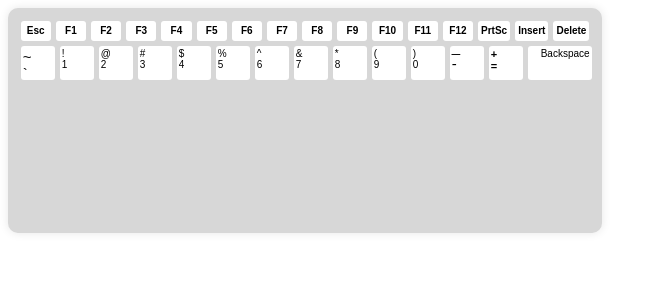
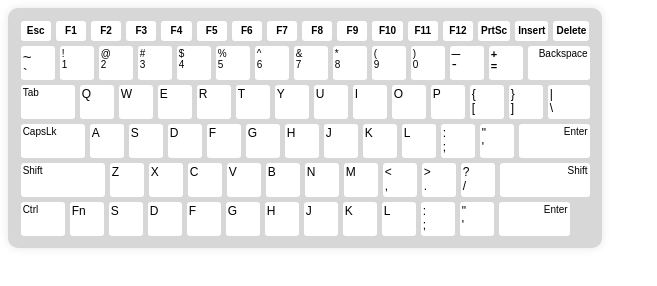
Before and after one commit to Prajwaluppalapati/shortcut-hub, a plain HTML site: page main.html in a window 1280 px wide. Shown: the whole page, without its empty margins (0-657 px from the left). Drawn offline with Linux system fonts and the light colour scheme.

Commit message:
Commit after 10 hours
-> Making the last row of the keyboard
-> Adding ID to the keys is remaining

```diff
--- a/main.css
+++ b/main.css
@@ -1,7 +1,6 @@
 
 .keyboard_rect{
     width: 45%;
-    height: 200px;
     background: rgb(215, 215, 215);
     box-shadow: 0px 0px 10px rgba(0, 0, 0, 0.1);
     border-radius: 10px;
@@ -60,3 +59,13 @@
 .number_sign_keys p{
     margin-top: -10px;
 }
+
+.letters_box{
+    height: 30px;
+    width: 30px;
+    font-size: 12px;
+    background: white;
+    font-family: sans-serif;
+    padding: 2px;
+    border-radius: 3px;
+}
--- a/main.html
+++ b/main.html
@@ -7,7 +7,6 @@
 <body>
   <div class="keyboard_rect">
 
-    <!-- Starting from Esc to Delete -->
     <div class="key_row_1">
       <div id="esc" class="func_box">Esc</div>
       <div id="f1" class="func_box">F1</div>
@@ -27,7 +26,6 @@
       <div id="delete" class="func_box">Delete</div>
     </div>
 
-    <!-- Starting from Tab to Backspace -->
     <div class="key_row_2">
         <div class="number_sign_keys_1" id="~">~ <br> `</div>
         <div class="number_sign_keys" id="1">! <br> 1</div>
@@ -42,9 +40,74 @@
         <div class="number_sign_keys" id="0">) <br> 0</div>
         <div class="number_sign_keys" id="underscore" style="font-size: 15px;"><p>_ <br> -</p></div>
         <div class="number_sign_keys" id="plus" style="font-size: 11px; font-weight: 550;">+ <br> =</div>
-        <div class="number_sign_keys" id="backspace" style="text-align: right; width: 60px;">Backspace</div>
+        <div class="number_sign_keys" id="backspace" style="text-align: right; font-size: 10px; width: 58px;">Backspace</div>
+    </div>
+
+    <div class="key_row_1">
+      <div id="tab" class="letters_box" style="width: 50px; font-size: 10px;">Tab</div>
+      <div id="q" class="letters_box">Q</div>
+      <div id="w" class="letters_box">W</div>
+      <div id="e" class="letters_box">E</div>
+      <div id="r" class="letters_box">R</div>
+      <div id="t" class="letters_box">T</div>
+      <div id="y" class="letters_box">Y</div>
+      <div id="u" class="letters_box">U</div>
+      <div id="i" class="letters_box">I</div>
+      <div id="o" class="letters_box">O</div>
+      <div id="p" class="letters_box">P</div>
+      <div id="flower_brk_left" class="letters_box">{ <br> [ </div>
+      <div id="flower_brk_right" class="letters_box">} <br> ]</div>
+      <div id="slash" class="letters_box" style="width: 38px;">| <br> \</div>
+    </div>
+
+     <div class="key_row_1">
+      <div id="tab" class="letters_box" style="width: 60px; font-size: 10px;">CapsLk</div>
+      <div id="q" class="letters_box">A</div>
+      <div id="w" class="letters_box">S</div>
+      <div id="e" class="letters_box">D</div>
+      <div id="r" class="letters_box">F</div>
+      <div id="y" class="letters_box">G</div>
+      <div id="u" class="letters_box">H</div>
+      <div id="i" class="letters_box">J</div>
+      <div id="o" class="letters_box">K</div>
+      <div id="p" class="letters_box">L</div>
+      <div id="flower_brk_left" class="letters_box">: <br> ; </div>
+      <div id="flower_brk_right" class="letters_box">" <br> '</div>
+      <div id="slash" class="letters_box" style="width: 67px; text-align: right; font-size: 10px;">Enter</div>
+    </div>
+
+     <div class="key_row_1">
+      <div id="tab" class="letters_box" style="width: 80px; font-size: 10px;">Shift</div>
+      <div id="q" class="letters_box">Z</div>
+      <div id="w" class="letters_box">X</div>
+      <div id="e" class="letters_box">C</div>
+      <div id="u" class="letters_box">V</div>
+      <div id="i" class="letters_box">B</div>
+      <div id="o" class="letters_box">N</div>
+      <div id="p" class="letters_box">M</div>
+      <div id="flower_brk_left" class="letters_box">< <br> , </div>
+      <div id="flower_brk_right" class="letters_box">> <br> .</div>
+      <div id="flower_brk_right" class="letters_box">? <br> /</div>
+      <div id="slash" class="letters_box" style="width: 86px; text-align: right; font-size: 10px;">Shift</div>
+    </div>
+
+      <div class="key_row_1">
+      <div id="tab" class="letters_box" style="width: 40px; font-size: 10px;">Ctrl</div>
+      <div id="q" class="letters_box">Fn</div>
+      <div id="w" class="letters_box">S</div>
+      <div id="e" class="letters_box">D</div>
+      <div id="r" class="letters_box">F</div>
+      <div id="y" class="letters_box">G</div>
+      <div id="u" class="letters_box">H</div>
+      <div id="i" class="letters_box">J</div>
+      <div id="o" class="letters_box">K</div>
+      <div id="p" class="letters_box">L</div>
+      <div id="flower_brk_left" class="letters_box">: <br> ; </div>
+      <div id="flower_brk_right" class="letters_box">" <br> '</div>
+      <div id="slash" class="letters_box" style="width: 67px; text-align: right; font-size: 10px;">Enter</div>
     </div>
   </div>
+
     <script src="main.js"></script>
 </body>
 </html>
--- a/main.js
+++ b/main.js
@@ -224,3 +224,33 @@ document.addEventListener("keyup", (e) => {
     printscreen.style.backgroundColor = "";
   }
 });
+
+//insert
+const insert = document.getElementById("insert");
+
+document.addEventListener("keydown", (e) => {
+  if (e.key === "Insert") {
+    insert.style.backgroundColor = "rgb(0, 255, 0)";
+  }
+});
+
+document.addEventListener("keyup", (e) => {
+  if (e.key === "Insert") {
+    insert.style.backgroundColor = "";
+  }
+});
+
+//delete
+const del = document.getElementById("delete");
+
+document.addEventListener("keydown", (e) => {
+  if (e.key === "Delete") {
+    del.style.backgroundColor = "rgb(0, 255, 0)";
+  }
+});
+
+document.addEventListener("keyup", (e) => {
+  if (e.key === "Delete") {
+    del.style.backgroundColor = "";
+  }
+});
```
